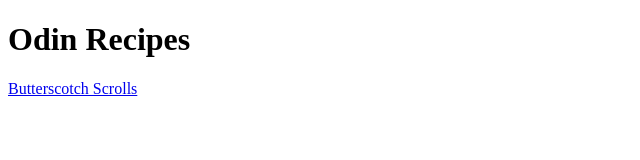
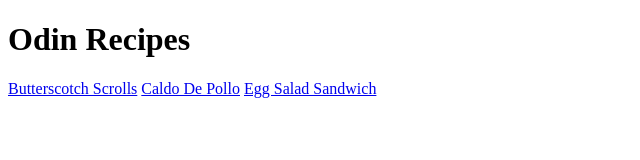
Before and after one commit to NeedInput/odin-recipes, a plain HTML site: page index.html in a window 1280 px wide. Shown: the whole page, without its empty margins (0-640 px from the left). Drawn offline with Linux system fonts and the light colour scheme.

Commit message:
Added links Caldo De Pollo and Egg Salad sandwich to index

```diff
--- a/index.html
+++ b/index.html
@@ -8,6 +8,8 @@
         <h1>Odin Recipes</h1>
 
         <a href="./recipes/butterscotch-scrolls.html">Butterscotch Scrolls</a>
+        <a href="./recipes/caldo-de-pollo.html">Caldo De Pollo</a>
+        <a href="./recipes/egg-salad-sandwich.html">Egg Salad Sandwich</a>
 
     </body>
 </html>
```
